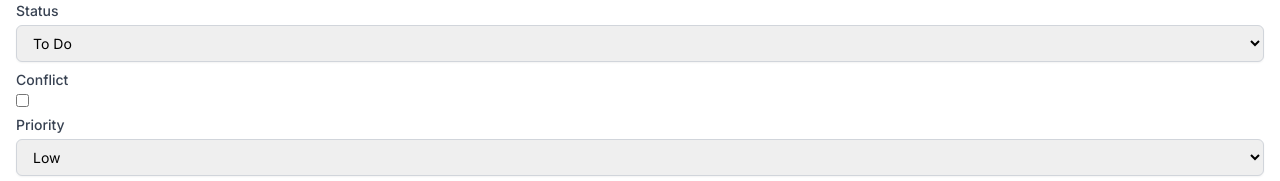
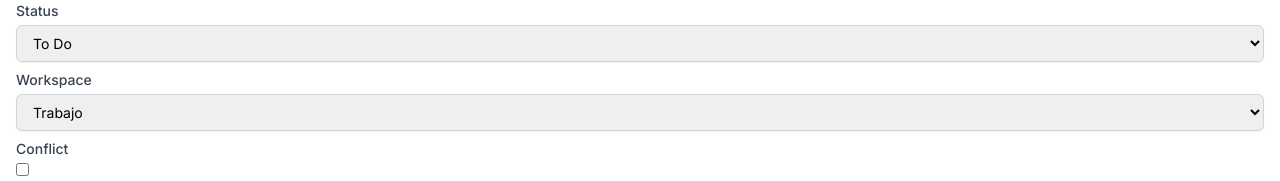
Before and after one commit to BrunoBeltramone/Task-Manager, a Next.js app: page / in a window 1280 px wide. Shown: the part 203-384 px from the top of the page. Built offline with nearby package versions, Linux system fonts and the light colour scheme; no server answers; the database is empty.

Commit message:
workspace-field

```diff
--- a/package.json
+++ b/package.json
@@ -11,9 +11,11 @@
   "dependencies": {
     "autoprefixer": "^10.4.19",
     "axios": "^1.7.2",
+    "bcryptjs": "^2.4.3",
     "dotenv": "^16.4.5",
     "mongoose": "^8.4.0",
     "next": "14.2.3",
+    "next-auth": "^4.24.7",
     "react": "^18",
     "react-dom": "^18"
   },
--- a/src/app/page.js
+++ b/src/app/page.js
@@ -11,10 +11,12 @@ export default function Home() {
   const [conflict, setConflict] = useState(false);
   const [priority, setPriority] = useState("Low");
   const [tags, setTags] = useState([]);
+  const [workspace, setWorkspace] = useState("");
   const [filters, setFilters] = useState({
     status: "",
     conflict: false,
     priority: "",
+    workspace: "",
     tags: "",
     date: "", // Añadir campo de fecha
   });
@@ -34,6 +36,7 @@ export default function Home() {
       title,
       description,
       status,
+      workspace,
       conflict,
       priority,
       tags,
@@ -48,6 +51,7 @@ export default function Home() {
       setConflict(false);
       setPriority("Low");
       setTags([]);
+      setWorkspace("");
     } catch (error) {
       console.error("Error adding task:", error);
     }
@@ -92,7 +96,8 @@ export default function Home() {
       (filters.date
         ? new Date(task.date).toLocaleDateString() ===
           new Date(filters.date).toLocaleDateString()
-        : true) // Filtrar por fecha
+        : true) &&
+      (filters.workspace ? task.workspace === filters.workspace : true)
     );
   });
 
@@ -137,6 +142,22 @@ export default function Home() {
             <option value="Discard">Discard</option>
           </select>
         </div>
+        <div className="mb-2">
+          <label className="block text-sm font-medium text-gray-700">
+            Workspace
+          </label>
+          <select
+            value={workspace}
+            onChange={(e) => setWorkspace(e.target.value)}
+            className="mt-1 block w-full px-3 py-2 border border-gray-300 rounded-md shadow-sm focus:outline-none focus:ring-indigo-500 focus:border-indigo-500 sm:text-sm"
+          >
+            <option value="Trabajo">Trabajo</option>
+            <option value="Task manager">Task manager</option>
+            <option value="Trading App">Trading App</option>
+            <option value="Personal">Personal</option>
+          </select>
+        </div>
+
         <div className="mb-2">
           <label className="block text-sm font-medium text-gray-700">
             Conflict
@@ -247,6 +268,7 @@ export default function Home() {
             placeholder="Enter tag"
           />
         </div>
+
         <div className="flex items-center space-x-2">
           <label className="block text-sm font-medium text-gray-700">
             Date
@@ -311,6 +333,20 @@ export default function Home() {
                   <option value="Discard">Discard</option>
                 </select>
               </td>
+              <td className="px-6 py-4 whitespace-nowrap text-sm w-[170px] text-gray-500">
+                <select
+                  value={task.workspace}
+                  onChange={async (e) => {
+                    await updateTask(task._id, { workspace: e.target.value });
+                  }}
+                  className="mt-1 block w-full px-3 py-2 border border-gray-300 rounded-md shadow-sm focus:outline-none focus:ring-indigo-500 focus:border-indigo-500 sm:text-sm"
+                >
+                  <option value="Trabajo">Trabajo</option>
+                  <option value="Task manager">Task manager</option>
+                  <option value="Trading App">Trading App</option>
+                  <option value="Personal">Personal</option>
+                </select>
+              </td>
               <td className="px-6 py-4 whitespace-nowrap text-sm text-gray-500">
                 <div className="flex justify-center">
                   <input
--- a/src/models/Task.js
+++ b/src/models/Task.js
@@ -4,31 +4,39 @@ import mongoose from "mongoose";
 const TaskSchema = new mongoose.Schema({
   title: {
     type: String,
-    required: [true, "Please provide a title for the task"],
+    required: [true, "Please provide a title for the task"]
   },
   description: {
     type: String,
-    required: [true, "Please provide a description for the task"],
+    required: [true, "Please provide a description for the task"]
   },
   status: {
     type: String,
-    enum: ["To Do", "In Progress", "Done", "Discard"],
-    default: "To Do",
+    enum: ["To Do", "In Progress", "Done"],
+    default: "To Do"
   },
   conflict: {
     type: Boolean,
-    default: false,
+    default: false
   },
   priority: {
     type: String,
     enum: ["Low", "Medium", "High"],
-    default: "Low",
+    default: "Low"
   },
   tags: {
     type: [String],
-    enum: ["WebApp", "Blockchain", "Design", "Experimental", "Improve"],
+    enum: ["WebApp", "Experimental", "Blockchain", "Design", "Improve", "Discard"]
   },
-  date: { type: Date, default: Date.now },
+  date: {
+    type: Date,
+    default: Date.now
+  },
+  workspace: {
+    type: String,
+    enum: ["Trabajo", "Task manager", "Trading App", "Personal"],
+  },
+
 });
 
 export default mongoose.models.Task || mongoose.model("Task", TaskSchema);
```
Also changed, not shown: improves.txt (added), vercel.json, 1 other file (tests, documents, lock files or other folders).
